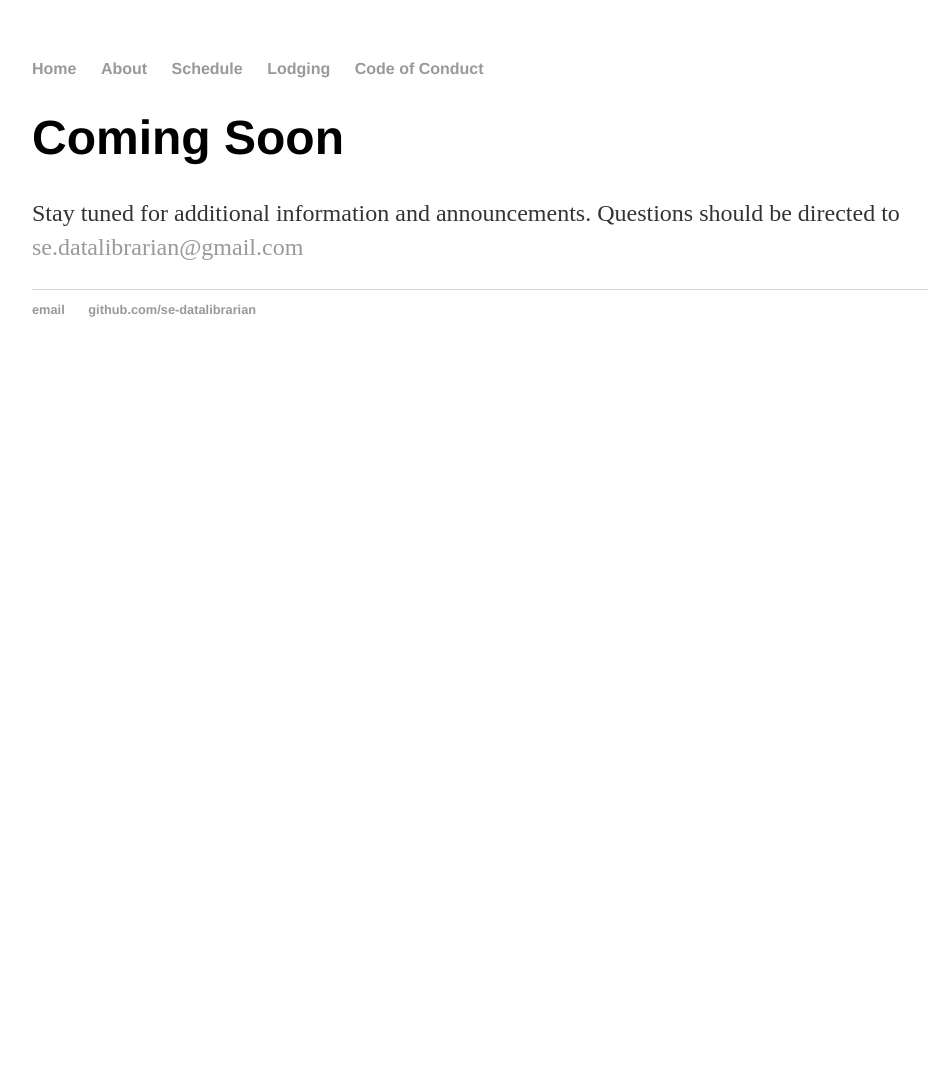
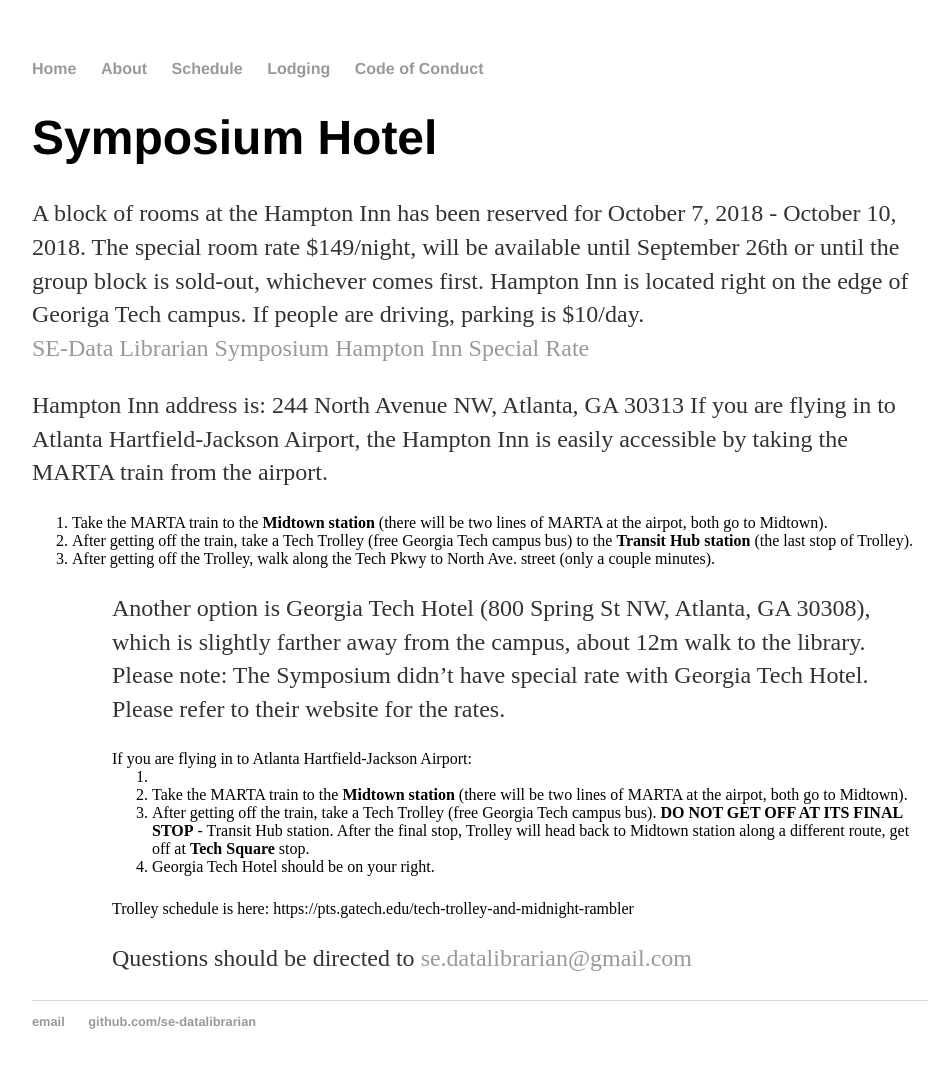
Before and after one commit to se-datalibrarian/test, a Jekyll site: the page built from Lodging/index.html, in a window 1280 px wide. Shown: the whole page, without its empty margins (160-1100 px from the left). Built offline with Jekyll 4.4.1, drawn with Linux system fonts in a browser that asks for light colours; before the commit the page ends 900 px from its top, so only the background shows below that.

Commit message:
hotel & directions

```diff
--- a/Lodging/index.html
+++ b/Lodging/index.html
@@ -5,7 +5,49 @@
 
 ---
     		<div class="blurb">
-			<h1>Coming Soon</h1>
+			<h1>Symposium Hotel</h1>
 <p>
-Stay tuned for additional information and announcements. Questions should be directed to <a href="mailto:se.datalibrarian@gmail.com">se.datalibrarian@gmail.com</a></p>
+	A block of rooms at the Hampton Inn has been reserved for October 7, 2018 - October 10, 2018.
+	The special room rate $149/night, will be available until September 26th or until the group block is sold-out,
+	whichever comes first. Hampton Inn is located right on the edge of Georiga Tech campus. If people are driving, parking is $10/day.  <BR>
+	<a href="http://hamptoninn.hilton.com/en/hp/groups/personalized/A/ATLGTHX-SED-20181007/index.jhtml" target="_blank">
+		SE-Data Librarian Symposium Hampton Inn Special Rate</a>
+	</P>
+	<P>
+Hampton Inn address is: 244 North Avenue NW, Atlanta, GA 30313
+
+If you are flying in to Atlanta Hartfield-Jackson Airport, the Hampton Inn is easily accessible by taking the MARTA train from the airport.
+		<Ol>
+			<LI>
+		Take the MARTA train to the <strong>Midtown station</strong> (there will be two lines of MARTA at the airpot, both go to Midtown). </LI>
+			<LI>
+After getting off the train, take a Tech Trolley (free Georgia Tech campus bus) to the <strong>Transit Hub station</strong> (the last stop of Trolley). </LI>
+			<LI>
+After getting off the Trolley, walk along the Tech Pkwy to North Ave. street (only a couple minutes). </LI>
+		<OL></p>
+
+	<P>
+		Another option is Georgia Tech Hotel (800 Spring St NW, Atlanta, GA 30308), which is slightly farther away from the campus, about 12m walk to the library. Please note:
+		The Symposium didn’t have special rate with Georgia Tech Hotel. Please refer to their website for the rates.</P>
+
+
+If you are flying in to Atlanta Hartfield-Jackson Airport:
+			<OL><LI>
+<LI>
+		Take the MARTA train to the <strong>Midtown station</strong> (there will be two lines of MARTA at the airpot, both go to Midtown). </LI>
+
+			<LI>
+After getting off the train, take a Tech Trolley (free Georgia Tech campus bus). <Strong>DO NOT GET OFF AT ITS FINAL STOP</strong> - Transit Hub
+				station. After the final stop, Trolley will head back to Midtown station along a different route,
+				get off at <strong>Tech Square</strong> stop. </LI>
+				<li>
+					Georgia Tech Hotel should be on your right.</li>
+				</ol>
+				</P>
+
+Trolley schedule is here: https://pts.gatech.edu/tech-trolley-and-midnight-rambler
+
+
+
+	<p>Questions should be directed to <a href="mailto:se.datalibrarian@gmail.com">se.datalibrarian@gmail.com</a></p>
     		</div><!-- /.blurb -->
```
